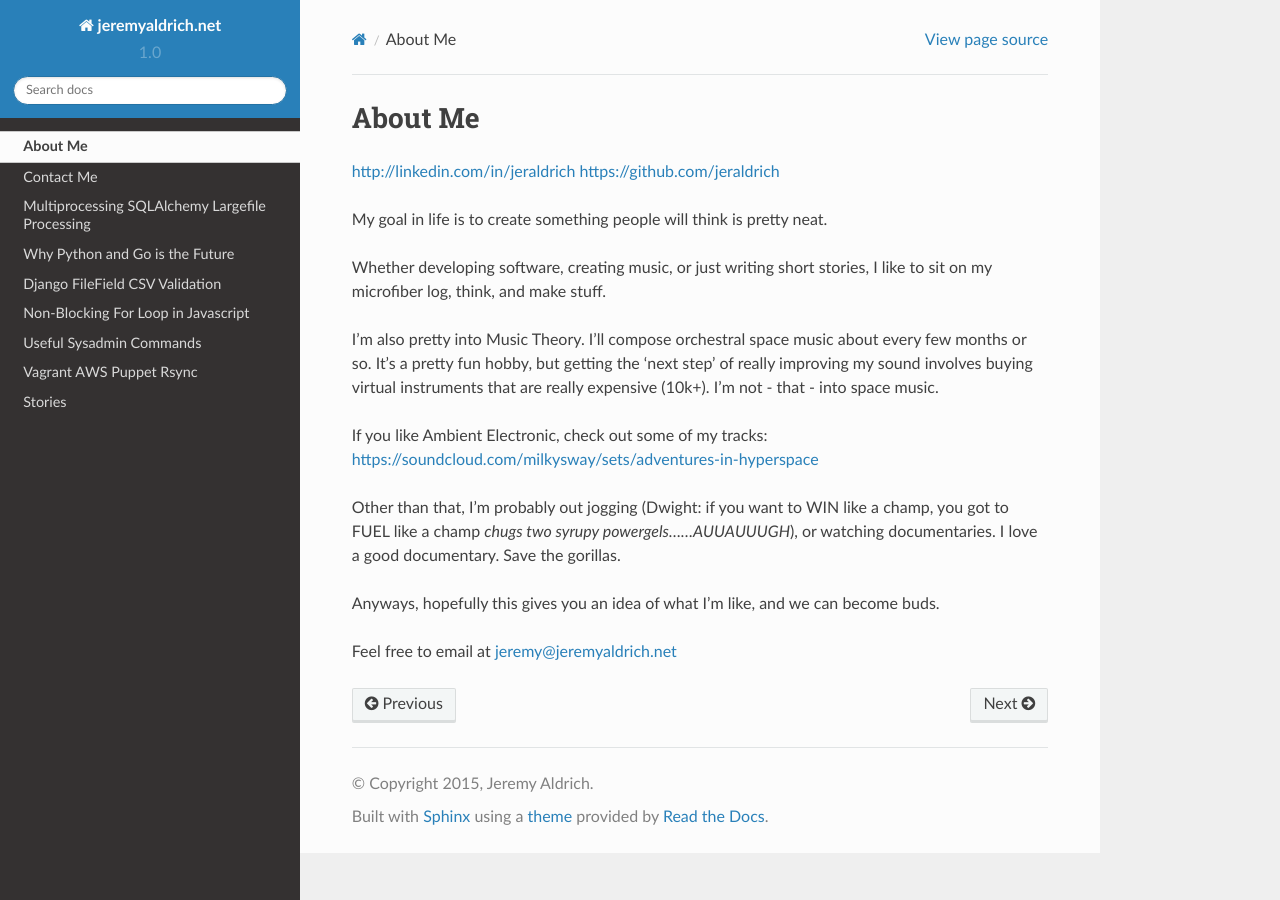
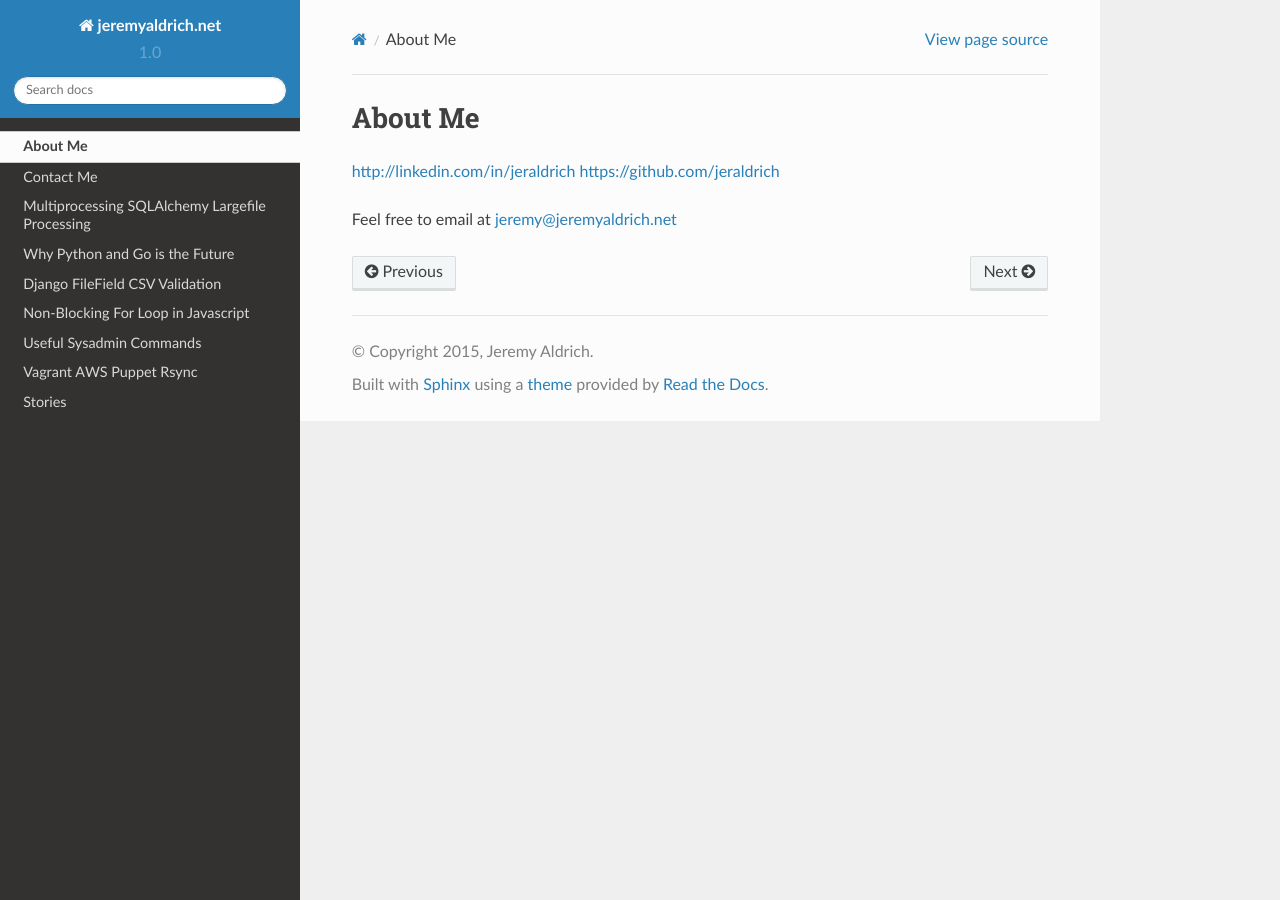
Before and after one commit to jeraldrich/blog, a Sphinx documentation site: the page built from docs/about_me.rst, in a window 1280 px wide. Built offline with Sphinx 7.4.7 and the Read the Docs theme 2.0.0, drawn with Linux system fonts in a browser that asks for light colours.

Commit message:
update about_me

```diff
--- a/docs/about_me.rst
+++ b/docs/about_me.rst
@@ -5,16 +5,4 @@ About Me
 http://linkedin.com/in/jeraldrich
 https://github.com/jeraldrich
 
-My goal in life is to create something people will think is pretty neat.
-
-Whether developing software, creating music, or just writing short stories, I like to sit on my microfiber log, think, and make stuff.
-
-I’m also pretty into Music Theory. I’ll compose orchestral space music about every few months or so. It’s a pretty fun hobby, but getting the ‘next step’ of really improving my sound involves buying virtual instruments that are really expensive (10k+). I’m not - that - into space music.
-
-If you like Ambient Electronic, check out some of my tracks: https://soundcloud.com/milkysway/sets/adventures-in-hyperspace
-
-Other than that, I’m probably out jogging (Dwight: if you want to WIN like a champ, you got to FUEL like a champ *chugs two syrupy powergels……AUUAUUUGH*), or watching documentaries. I love a good documentary. Save the gorillas.
-
-Anyways, hopefully this gives you an idea of what I’m like, and we can become buds.
-
 Feel free to email at jeremy@jeremyaldrich.net
```
